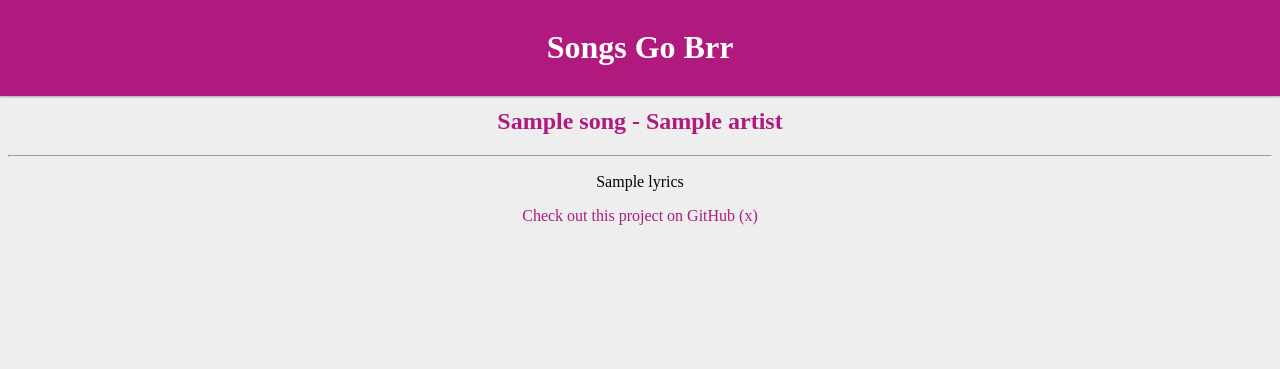
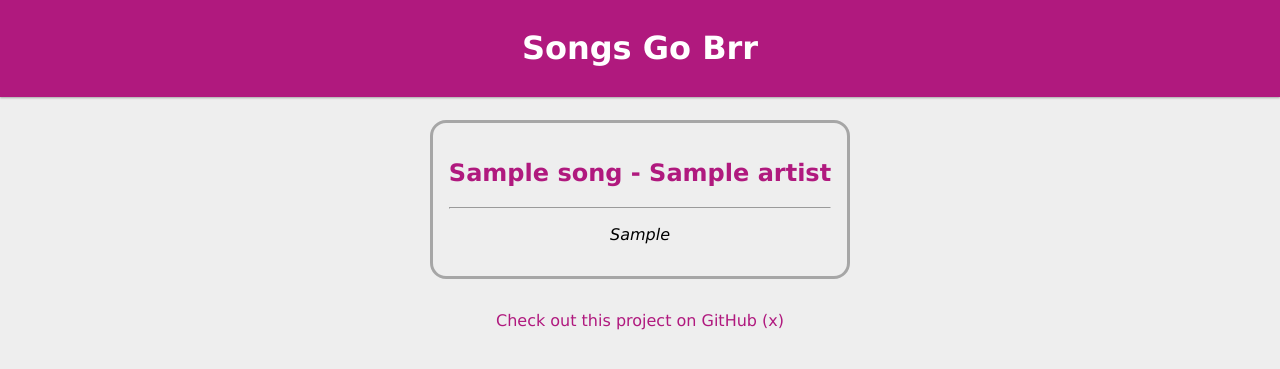
Before and after one commit to galenguyer/lyricsdb, a Flask app: template lyricsdb/templates/home.html in a window 1280 px wide. Shown: the top 369 px of the page. Run offline with Flask 2, Linux system fonts and the light colour scheme; the template is opened without the code that fills it: most values are stand-ins (such as "Sample title", 1, 10 or a date in 2020).

Commit message:
Get short lyrics and style stuff

```diff
--- a/lyricsdb/__init__.py
+++ b/lyricsdb/__init__.py
@@ -33,7 +33,7 @@ def load_all() -> [Song]:
     songs = []
     for file in files:
         with open(file, 'r') as fh:
-            songs.append(json.loads(fh.read()))
+            songs.append(json.loads(fh.read(), object_hook=Song.obj_creator))
     return songs
 
 
--- a/lyricsdb/song.py
+++ b/lyricsdb/song.py
@@ -18,6 +18,11 @@ class Song:
         self.lyrics = lyrics
         self.url = url
 
+    def obj_creator(d):
+        return Song(d['title'], d['artist'], d['album'], d['release'], d['lyrics'], d['url'])
+
+    def get_short_lyrics(self):
+        return '\n'.join([line for line in self.lyrics.split('\n')][0:3])
 
     def save_to_file(self):
         """
--- a/lyricsdb/static/style.css
+++ b/lyricsdb/static/style.css
@@ -2,6 +2,7 @@ body {
     background-color: #eee;
     text-align: center;
     padding-top: 80px;
+    font-family: Verdana, Geneva, Tahoma, sans-serif;
 }
 
 .top {
@@ -13,6 +14,23 @@ body {
     left: 0;
     top: 0;
     padding: .5rem 1rem;
+}
+
+#cards {
+    width: 90vw;
+    margin: 2em auto;
+    display: flex;
+    flex-wrap: wrap;
+    justify-content: space-evenly;
+}
+.card {
+    max-width: 30vw;
+    padding: 1em;
+    border: 3px solid rgba(0,0,0,.3);
+    border-radius: 1em;
+}
+.card>p{
+    font-style: italic;
 }
 
 .git p {
--- a/lyricsdb/templates/home.html
+++ b/lyricsdb/templates/home.html
@@ -12,15 +12,17 @@
             <h1>Songs Go Brr</h1>
         </div>
         {% if songs %}
+        <div id="cards">
         {% for song in songs %}
             <div class="card">
                 <h2 class='title'><a href="{{ song['url'] }}">{{ song['title'] }} - {{ song['artist'] }}</a></h2>
                 <hr>
                 <p style="white-space: pre-wrap;">
-                    {{- song['lyrics'] -}}
+                    {{- song.get_short_lyrics() -}}
                 </p>
             </div>
         {% endfor %}
+        </div>
         {% endif %}
         {% if commit_hash %}
         <div class="git">
```
